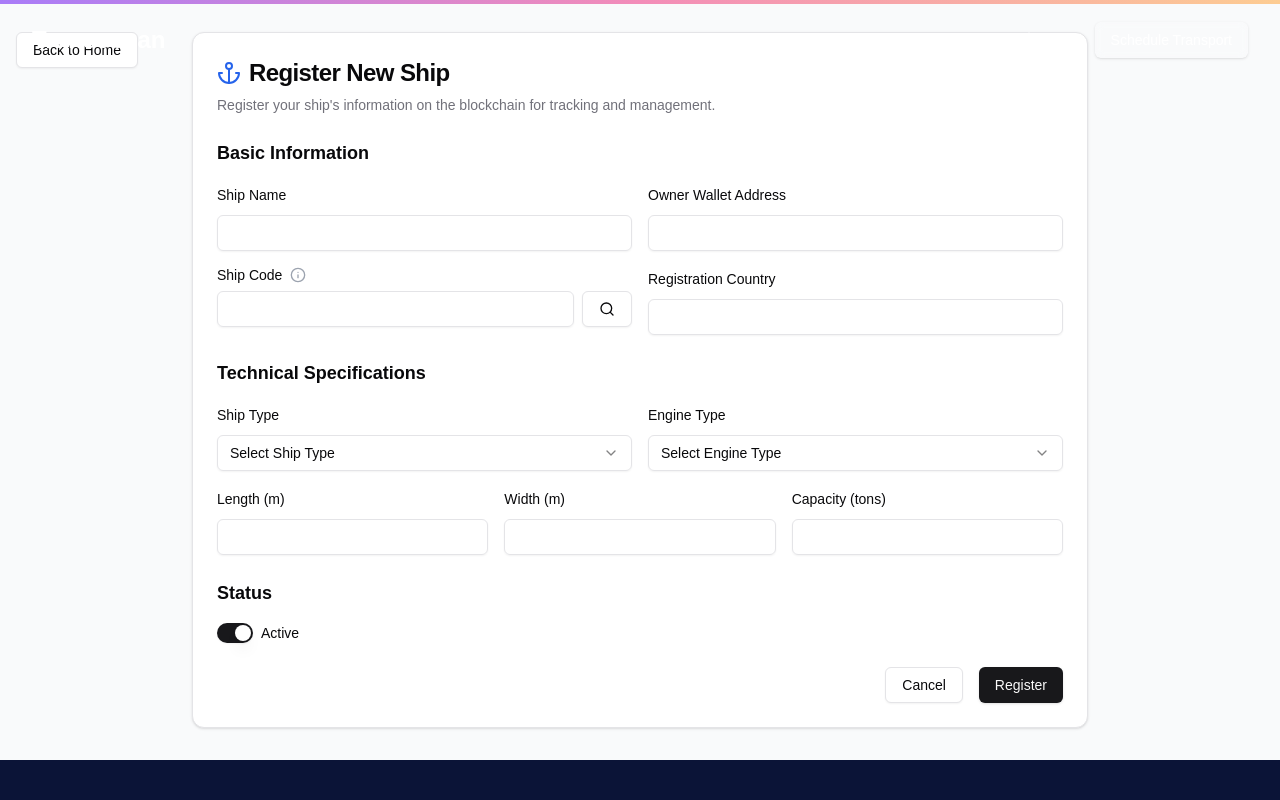
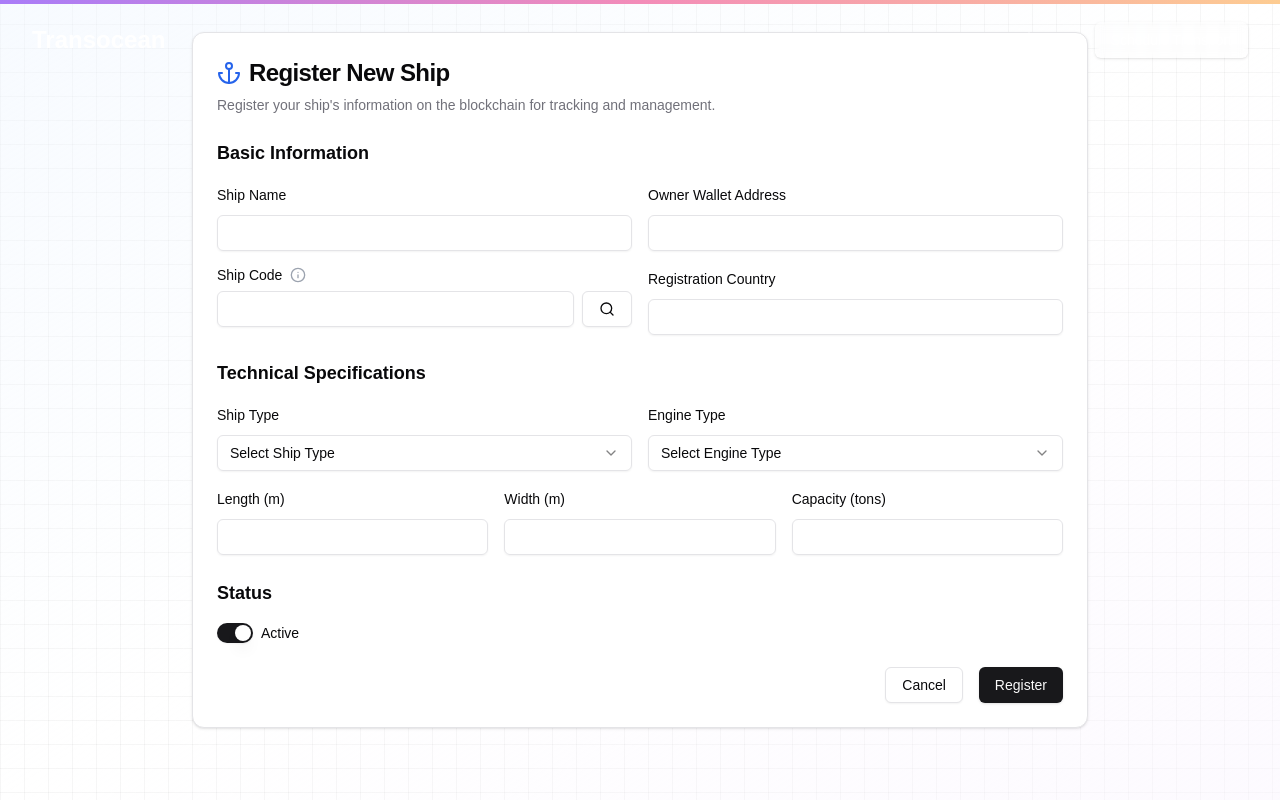
Before and after one commit to Quantaphocpython/FE-PortTrack-2, a Next.js app: page /register in a window 1280 px wide. Shown: the top 800 px of the page. Built offline with nearby package versions, Linux system fonts and the light colour scheme.

Commit message:
refactor: update component import paths and wrap pages with PageWrapper

```diff
--- a/app/journey-recording/page.tsx
+++ b/app/journey-recording/page.tsx
@@ -1,16 +1,16 @@
 "use client";
 
-
-import { JourneyRecordingForm } from "./components/journey-recording-form";
-import { ShipSearch } from "./components/ship-search";
-
+import { JourneyRecordingForm } from "./_components/journey-recording-form";
+import { ShipSearch } from "./_components/ship-search";
 import { Anchor, Ship, Navigation } from "lucide-react";
 import { PageHeader } from "@/components/page-header";
 import { AnimatedBackground } from "@/components/ui/animated-background";
 import { PremiumStatsCard } from "@/components/ui/premium-stats-card";
+import PageWrapper from "@/components/wrapper/page-wrapper";
 
 export default function JourneyRecordingPage() {
   return (
+    <PageWrapper>
       <div className="min-h-screen relative">
         <AnimatedBackground />
         <main className="container mx-auto px-4 py-8">
@@ -46,5 +46,6 @@ export default function JourneyRecordingPage() {
           </div>
         </main>
       </div>
+    </PageWrapper>
   );
 }
--- a/app/journey-tracking/page.tsx
+++ b/app/journey-tracking/page.tsx
@@ -1,14 +1,16 @@
 "use client";
 
 import { Anchor, Ship, Navigation } from "lucide-react";
-import { ShipSearch } from "../journey-recording/components/ship-search";
-import { JourneyRecordingForm } from "../journey-recording/components/journey-recording-form";
+import { ShipSearch } from "../journey-recording/_components/ship-search";
+import { JourneyRecordingForm } from "../journey-recording/_components/journey-recording-form";
 import { AnimatedBackground } from "@/components/ui/animated-background";
 import { PageHeader } from "@/components/page-header";
 import { PremiumStatsCard } from "@/components/ui/premium-stats-card";
+import PageWrapper from "@/components/wrapper/page-wrapper";
 
 export default function JourneyRecordingPage() {
   return (
+    <PageWrapper>
       <div className="min-h-screen relative">
         <AnimatedBackground />
         <main className="container mx-auto px-4 py-8">
@@ -44,5 +46,6 @@ export default function JourneyRecordingPage() {
           </div>
         </main>
       </div>
+    </PageWrapper>
   );
 }
--- a/app/port-management/page.tsx
+++ b/app/port-management/page.tsx
@@ -1,15 +1,15 @@
 "use client";
 
-
-import { PortSearch } from "./components/port-search";
-import { PortDetails } from "./components/port-details";
-import { ShipRegistry } from "./components/ship-registry";
+import { PortSearch } from "./_components/port-search";
+import { PortDetails } from "./_components/port-details";
+import { ShipRegistry } from "./_components/ship-registry";
 import { AnimatedBackground } from "@/components/ui/animated-background";
 import { PageHeader } from "@/components/page-header";
-
+import PageWrapper from "@/components/wrapper/page-wrapper";
 
 export default function PortManagementPage() {
   return (
+    <PageWrapper>
       <div className="min-h-screen relative">
         <AnimatedBackground />
         <main className="container mx-auto px-4 py-8">
@@ -24,5 +24,6 @@ export default function PortManagementPage() {
           </div>
         </main>
       </div>
+    </PageWrapper>
   );
 }
--- a/app/register/page.tsx
+++ b/app/register/page.tsx
@@ -1,80 +1,68 @@
-'use client';
+"use client";
 
-import { useState } from 'react';
-import { motion } from 'framer-motion';
-import { Button } from '@/components/ui/button';
-import { Input } from '@/components/ui/input';
-import { Label } from '@/components/ui/label';
-import { Anchor, Search, Info } from 'lucide-react';
+import { useState } from "react";
+import { motion } from "framer-motion";
+import { Button } from "@/components/ui/button";
+import { Input } from "@/components/ui/input";
+import { Label } from "@/components/ui/label";
+import { Anchor, Search, Info } from "lucide-react";
 import {
   Select,
   SelectContent,
   SelectItem,
   SelectTrigger,
   SelectValue,
-} from '@/components/ui/select';
+} from "@/components/ui/select";
 import {
   Card,
   CardContent,
   CardDescription,
   CardHeader,
   CardTitle,
-} from '@/components/ui/card';
+} from "@/components/ui/card";
 import {
   Tooltip,
   TooltipContent,
   TooltipProvider,
   TooltipTrigger,
-} from '@/components/ui/tooltip';
-import { Switch } from '@/components/ui/switch';
-import { toast } from '@/hooks/use-toast';
-import Footer from '@/components/wrapper/footer';
-import Link from 'next/link';
-
-interface FormData {
-  shipName: string;
-  ownerWalletAddress: string;
-  shipCode: string;
-  registrationCountry: string;
-  shipType: string;
-  length: string;
-  width: string;
-  capacity: string;
-  engineType: string;
-  isActive: boolean;
-}
+} from "@/components/ui/tooltip";
+import { Switch } from "@/components/ui/switch";
+import PageWrapper from "@/components/wrapper/page-wrapper";
+import { AnimatedBackground } from "@/components/ui/animated-background";
+import { FormShipReigstionData } from "@/types";
+import { toast } from "@/hooks/use-toast";
 
 const shipTypes = [
-  'Container Ship',
-  'Bulk Carrier',
-  'Tanker',
-  'Cargo Ship',
-  'Passenger Ship',
-  'Fishing Vessel',
-  'Other',
+  "Container Ship",
+  "Bulk Carrier",
+  "Tanker",
+  "Cargo Ship",
+  "Passenger Ship",
+  "Fishing Vessel",
+  "Other",
 ];
 
 const engineTypes = [
-  'Diesel Engine',
-  'Steam Turbine',
-  'Gas Turbine',
-  'Nuclear Propulsion',
-  'Hybrid',
-  'Electric',
-  'Other',
+  "Diesel Engine",
+  "Steam Turbine",
+  "Gas Turbine",
+  "Nuclear Propulsion",
+  "Hybrid",
+  "Electric",
+  "Other",
 ];
 
 export default function ShipRegistration() {
-  const [formData, setFormData] = useState<FormData>({
-    shipName: '',
-    ownerWalletAddress: '',
-    shipCode: '',
-    registrationCountry: '',
-    shipType: '',
-    length: '',
-    width: '',
-    capacity: '',
-    engineType: '',
+  const [formData, setFormData] = useState<FormShipReigstionData>({
+    shipName: "",
+    ownerWalletAddress: "",
+    shipCode: "",
+    registrationCountry: "",
+    shipType: "",
+    length: "",
+    width: "",
+    capacity: "",
+    engineType: "",
     isActive: true,
   });
 
@@ -98,30 +86,32 @@ export default function ShipRegistration() {
       await new Promise((resolve) => setTimeout(resolve, 2000));
 
       toast({
-        title: 'Registration Successful!',
+        title: "Registration Successful!",
         description:
-          'The ship information has been recorded on the blockchain.',
+          "The ship information has been recorded on the blockchain.",
       });
+
+      console.log("Toast was called");
 
       // Reset form
       setFormData({
-        shipName: '',
-        ownerWalletAddress: '',
-        shipCode: '',
-        registrationCountry: '',
-        shipType: '',
-        length: '',
-        width: '',
-        capacity: '',
-        engineType: '',
+        shipName: "",
+        ownerWalletAddress: "",
+        shipCode: "",
+        registrationCountry: "",
+        shipType: "",
+        length: "",
+        width: "",
+        capacity: "",
+        engineType: "",
         isActive: true,
       });
     } catch (error) {
-      console.error('Error registering ship:', error);
+      console.error("Error registering ship:", error);
       toast({
-        title: 'Registration Failed',
-        description: 'An error occurred. Please try again.',
-        variant: 'destructive',
+        title: "Registration Failed",
+        description: "An error occurred. Please try again.",
+        variant: "destructive",
       });
     } finally {
       setIsLoading(false);
@@ -130,22 +120,16 @@ export default function ShipRegistration() {
 
   const handleSearchShipCode = () => {
     toast({
-      title: 'Search Ship Code',
-      description: 'Feature under development...',
+      title: "Search Ship Code",
+      description: "Feature under development...",
     });
   };
 
   return (
-    <div className="min-h-screen bg-gray-50">
-      <Link href="/">
-        <Button
-          type="button"
-          variant="outline"
-          className="absolute top-8 left-4"
-        >
-          Back to Home
-        </Button>
-      </Link>
+    <PageWrapper>
+      <div className="min-h-screen">
+        <AnimatedBackground />
+
         <main className="container mx-auto px-4 py-8">
           <motion.div
             initial={{ opacity: 0, y: 20 }}
@@ -254,7 +238,9 @@ export default function ShipRegistration() {
                         <Label htmlFor="shipType">Ship Type</Label>
                         <Select
                           onValueChange={(value) =>
-                          handleChange({ target: { name: 'shipType', value } })
+                            handleChange({
+                              target: { name: "shipType", value },
+                            })
                           }
                         >
                           <SelectTrigger>
@@ -275,7 +261,7 @@ export default function ShipRegistration() {
                         <Select
                           onValueChange={(value) =>
                             handleChange({
-                            target: { name: 'engineType', value },
+                              target: { name: "engineType", value },
                             })
                           }
                         >
@@ -339,7 +325,10 @@ export default function ShipRegistration() {
                       <Switch
                         checked={formData.isActive}
                         onCheckedChange={(checked) =>
-                        setFormData((prev) => ({ ...prev, isActive: checked }))
+                          setFormData((prev) => ({
+                            ...prev,
+                            isActive: checked,
+                          }))
                         }
                       />
                       <Label>Active</Label>
@@ -351,7 +340,7 @@ export default function ShipRegistration() {
                       Cancel
                     </Button>
                     <Button type="submit" disabled={isLoading}>
-                    {isLoading ? 'Processing...' : 'Register'}
+                      {isLoading ? "Processing..." : "Register"}
                     </Button>
                   </div>
                 </form>
@@ -359,8 +348,7 @@ export default function ShipRegistration() {
             </Card>
           </motion.div>
         </main>
-
-      <Footer />
       </div>
+    </PageWrapper>
   );
 }
```
Lines whose indentation alone changed are shown as unchanged.
